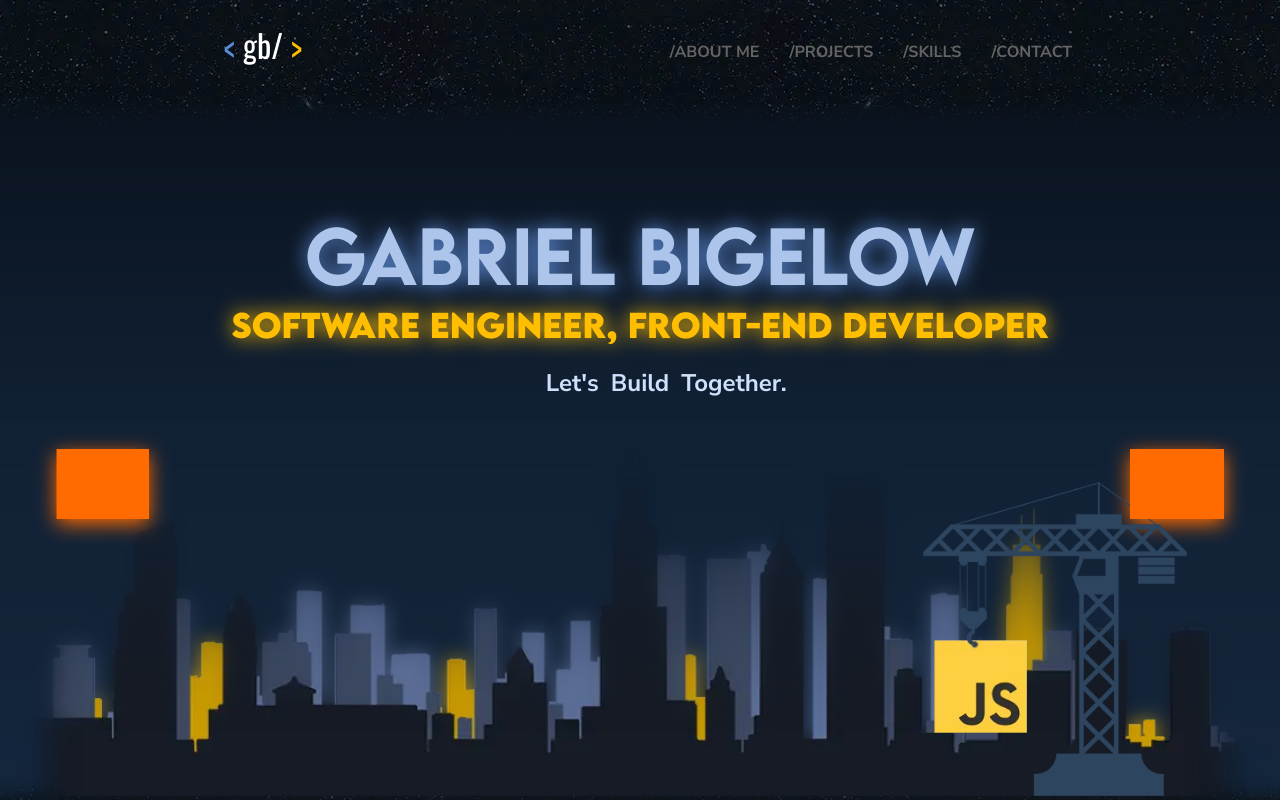
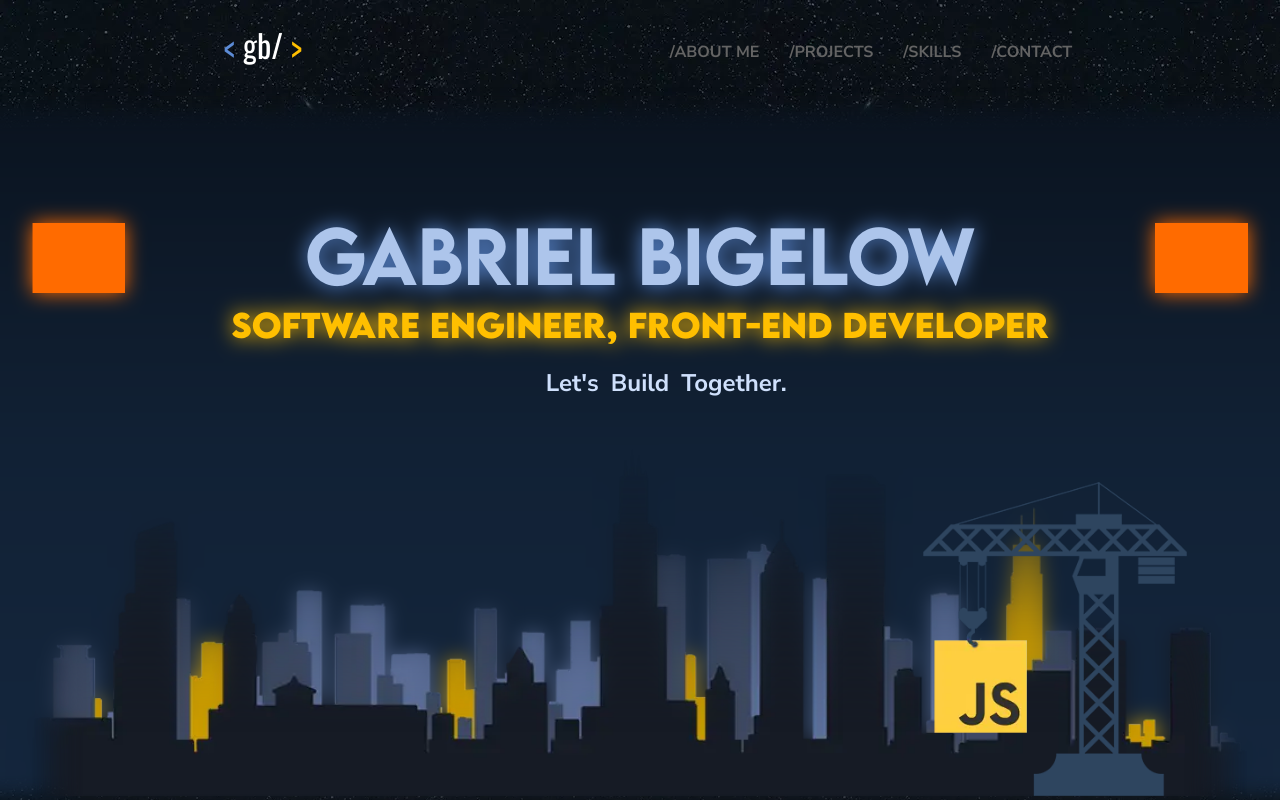
Before and after one commit to Gabriel-Bigelow/portfolio, a React (Create React App) app: page / in a window 1280 px wide. Shown: the top 800 px of the page. Built offline with nearby package versions, Linux system fonts and the light colour scheme; grey boxes are pictures that could not be loaded.

Commit message:
change arrow styling to be the same for every page rather than move

```diff
--- a/src/app.css
+++ b/src/app.css
@@ -112,6 +112,7 @@ body {
 .left-arrow, .right-arrow {
     position: absolute;
     height: 4.375rem;
+    top: 7rem;
     transition-duration: 0.5s;
     z-index: 10;
 }
@@ -119,25 +120,23 @@ body {
 
 .left-arrow:hover, .right-arrow:hover {
     cursor: pointer;
-    top: 48%;
+    top: 6.5rem;
     height: 5.625rem;
 }
 .left-arrow:hover {
-    left: 0%;
+    left: -2%;
 }
 .right-arrow:hover {
-    right: 0%;
+    right: -2%;
 }
 
 .left-arrow {
-    left: 2%;
-    top: 50%;
+    left: 0%;
     transform: rotate(180deg);
     filter: invert(76%) sepia(78%) saturate(2314%) hue-rotate(359deg) brightness(103%) contrast(105%);
     grid-column: 1;
 }
 .right-arrow {
-    right: 2%;
-    top: 50%;
+    right: 0%;
     filter: invert(76%) sepia(78%) saturate(2314%) hue-rotate(359deg) brightness(103%) contrast(105%);
 }
```
